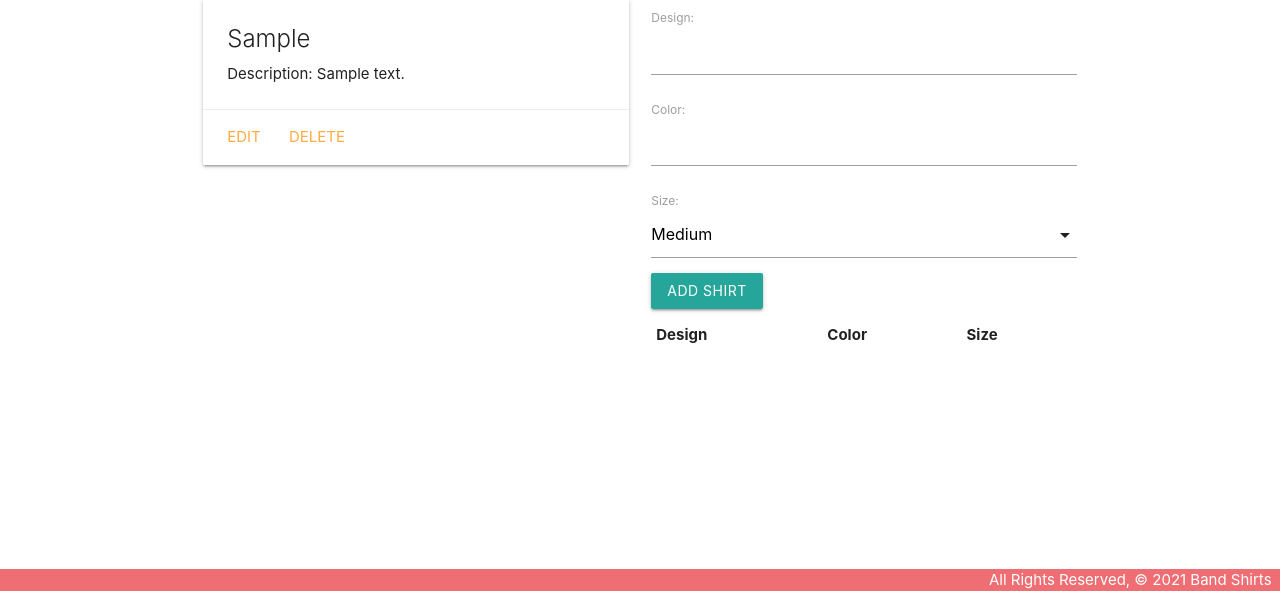
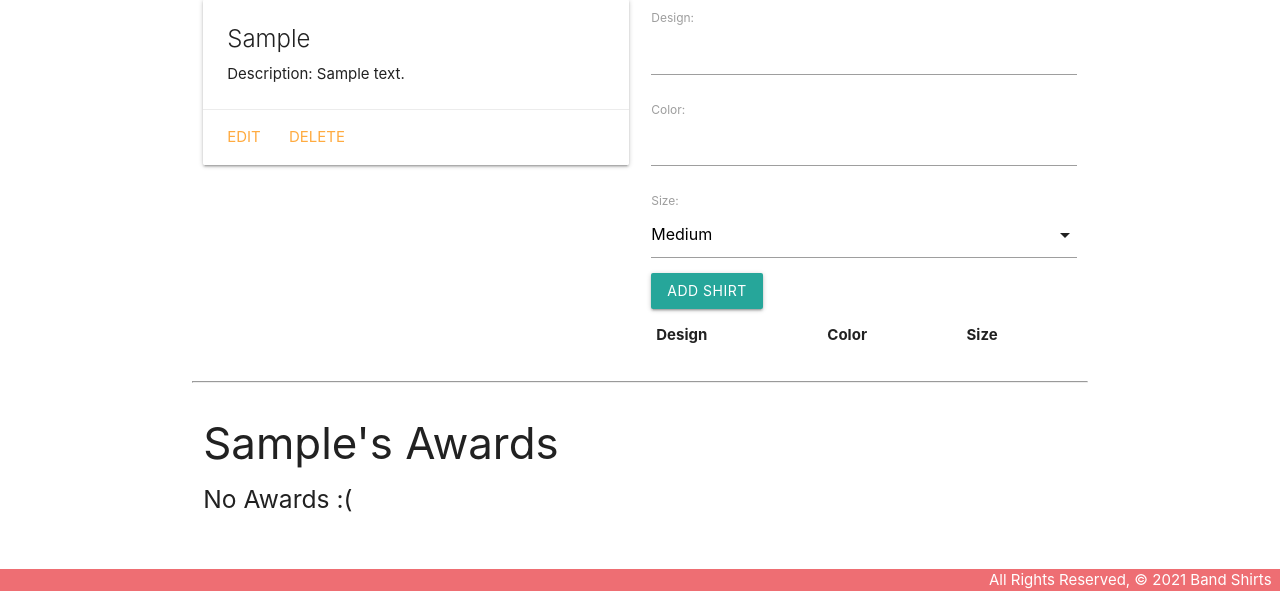
Before and after one commit to nmcaleese/bandshirts, a Django app: page /bands/1 in a window 1280 px wide. Shown: the part 209-800 px from the top of the page. Run offline with Django 4.2, Linux system fonts and the light colour scheme; tables that the repository leaves empty hold one stand-in row (values such as "Sample post"); lists and menus that the app fills with data are empty.

Commit message:
MtoM association in band details view

```diff
--- a/main_app/models.py
+++ b/main_app/models.py
@@ -22,6 +22,8 @@
     band = models.CharField(max_length=100)
     description = models.CharField(max_length=100)
 
+    awards = models.ManyToManyField(Award)
+
     def __str__(self):
         return f"{self.band}"
 
--- a/main_app/templates/bands/detail.html
+++ b/main_app/templates/bands/detail.html
@@ -40,7 +40,26 @@
     </table>
   </div>
 </div>
-
+<hr>
+<div class="row">
+  <div class="col s6">
+    <h3>{{band.band}}'s Awards</h3>
+    {% if band.awards.count %}
+      {% for award in band.awards.all %}
+        <div class="card">
+          <div class="card-content">
+            <span class="card-title">
+              <span style="color: gold">{{award.name}}</span>
+            </span>
+          </div>
+        </div>
+      {% endfor %}
+    {% else %}
+      <h5>No Awards :(</h5>
+    {% endif %}
+  </div>
+  <!-- Available toys will come after this line -->
+</div>
 <script>
 const selectEl = document.getElementById('id_size');
   M.FormSelect.init(selectEl);
```
Also changed, not shown: main_app/migrations/0007_band_awards.py (added).
